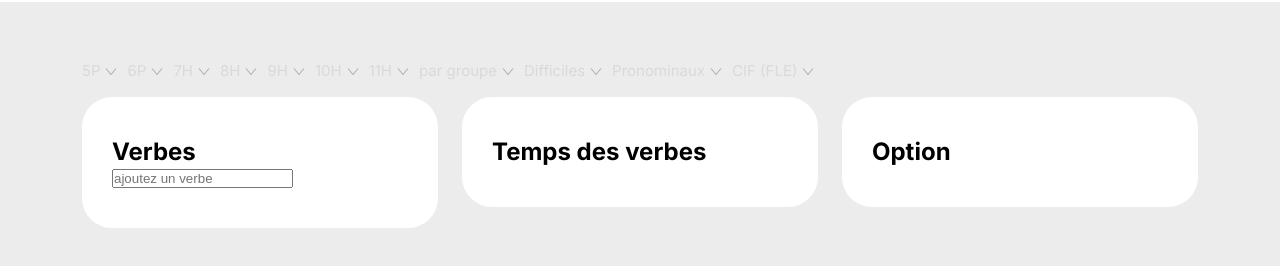
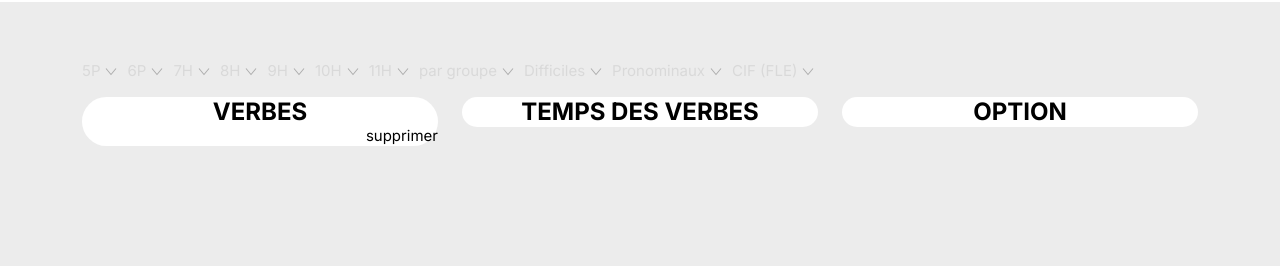
Before and after one commit to JeanneSciboz/tatitotu, a website built with Parcel: page src/index.html in a window 1280 px wide. Shown: the part 104-370 px from the top of the page. Built offline with nearby package versions, Linux system fonts and the light colour scheme.

Commit message:
ajout du bouton supprimer

```diff
--- a/src/index.html
+++ b/src/index.html
@@ -252,7 +252,8 @@
         <div class="col-4">
           <div class="card">
             <h2>Verbes</h2>
-            <div class="textfield-verb">
+            <div class="action">supprimer</div>
+            <div class="textfield-verb>
               <input type="text" placeholder="ajoutez un verbe" />
             </div>
           </div>
--- a/src/scss/_base.scss
+++ b/src/scss/_base.scss
@@ -44,6 +44,11 @@ video {
   vertical-align: middle;
 }
 
+h2 {
+  font-weight: 700;
+  text-transform: uppercase;
+}
+
 /* ====================================
 // base rules
 // ==================================== */
--- a/src/scss/main.scss
+++ b/src/scss/main.scss
@@ -6,6 +6,7 @@
 @import "modules/title";
 @import "modules/text-field";
 @import "modules/class";
+@import "modules/action";
 
 .row + .row {
   margin-top: 16px;
--- /dev/null
+++ b/src/scss/modules/_action.scss
@@ -0,0 +1,4 @@
+.action {
+  font-size: 15px;
+  text-align: right;
+}
--- a/src/scss/modules/_card.scss
+++ b/src/scss/modules/_card.scss
@@ -1,5 +1,6 @@
 .card {
   background-color: var(--white);
-  padding: 40px 30px;
+  padding: 40px 33yyypx;
   border-radius: 30px;
+  text-align: center;
 }
```
